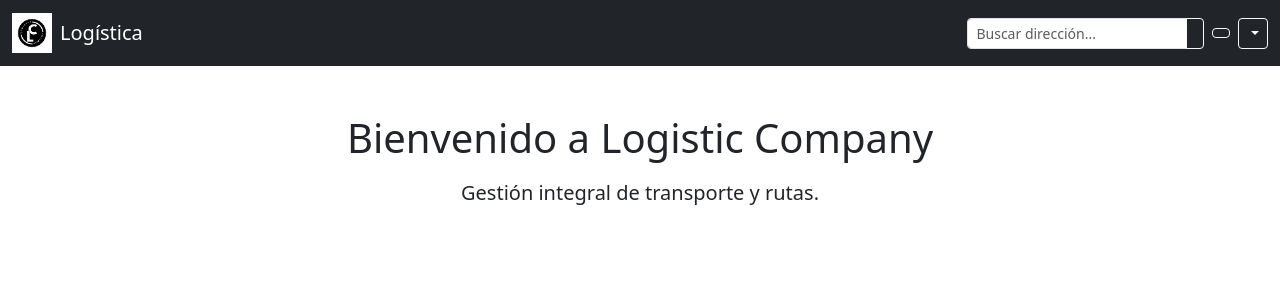
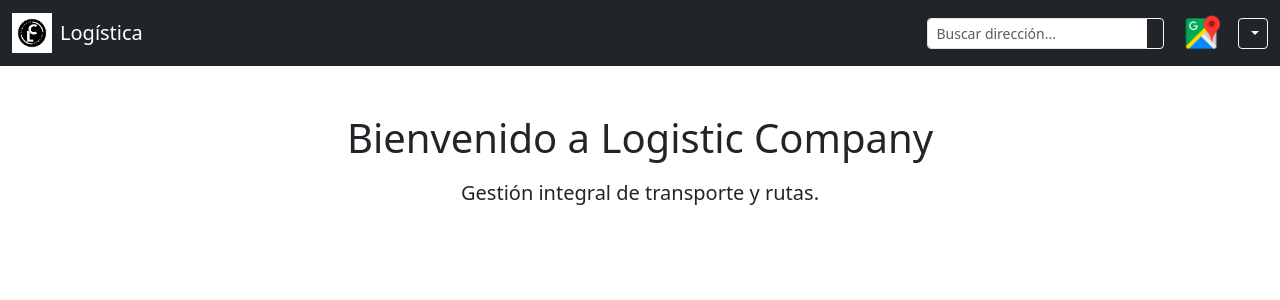
Before and after one commit to NicolasAgustinDev/proyectologistica, a PHP site: page /rutas_clientes.php in a window 1280 px wide. Shown: the top 300 px of the page. Run offline with PHP 8.4, Linux system fonts and the light colour scheme; a user stored in the database is signed in; data comes from the database, SQL or seed files in the repository; some libraries are stand-ins or nearby versions.

Commit message:
logo de mapa

```diff
--- a/ProyectoLogistica/rutas_clientes.php
+++ b/ProyectoLogistica/rutas_clientes.php
@@ -42,8 +42,8 @@ $clientes = $stmt->get_result();
       </div>
 
     <!-- Botón Mapa -->
-    <button class="btn btn-outline-light btn-sm" title="Mostrar mapa" onclick="scrollToMapa()">
-        <i class="fas fa-map-marker-alt"></i>
+    <button class="btn btn-sm" title="Mostrar mapa" onclick="scrollToMapa()">
+        <img src="imagenes/mapa.png" width="40">
     </button>
 
     <!-- Botón responsive -->
```
Also changed, not shown: ProyectoLogistica/imagenes/mapa.png (added).
